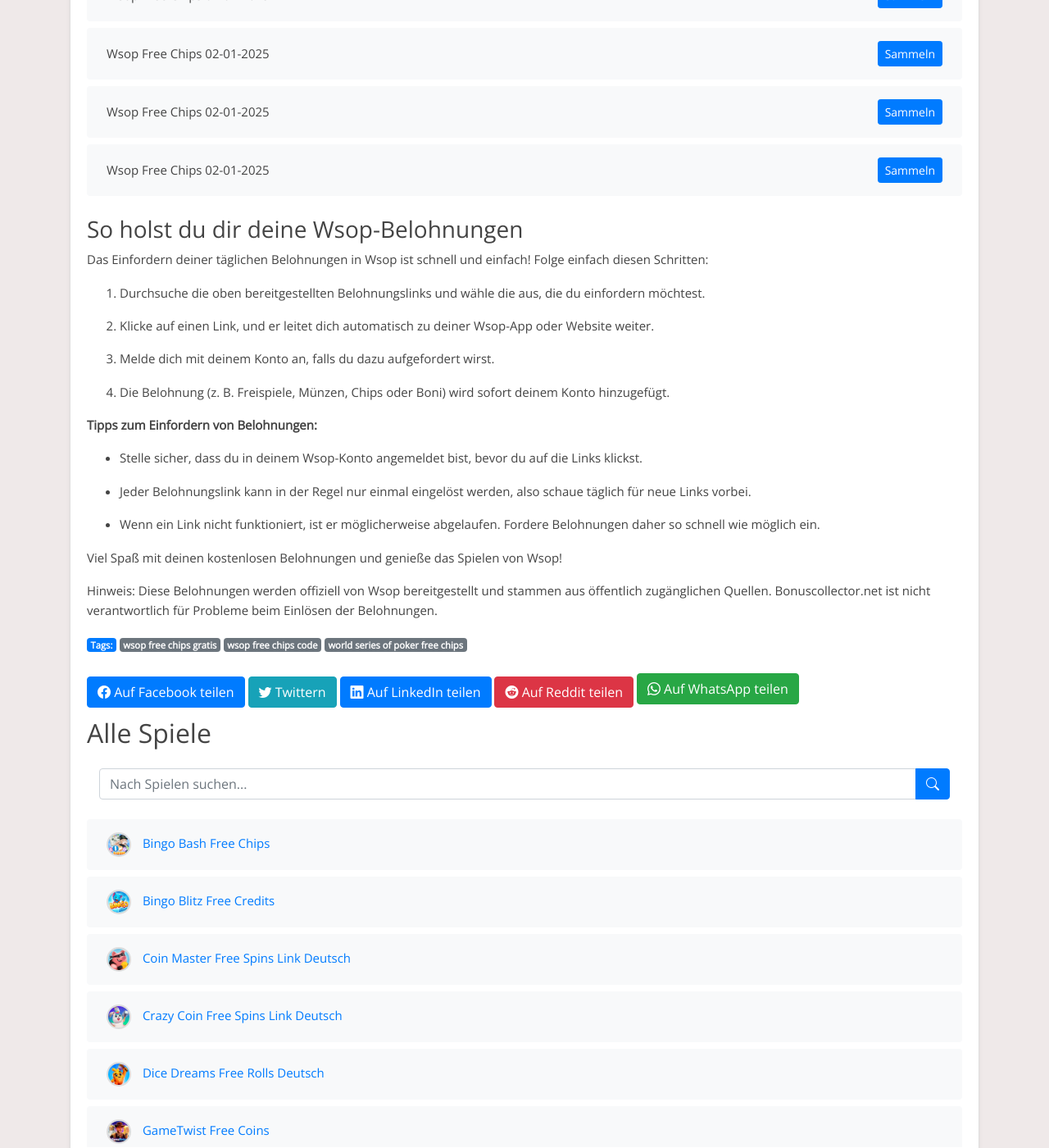
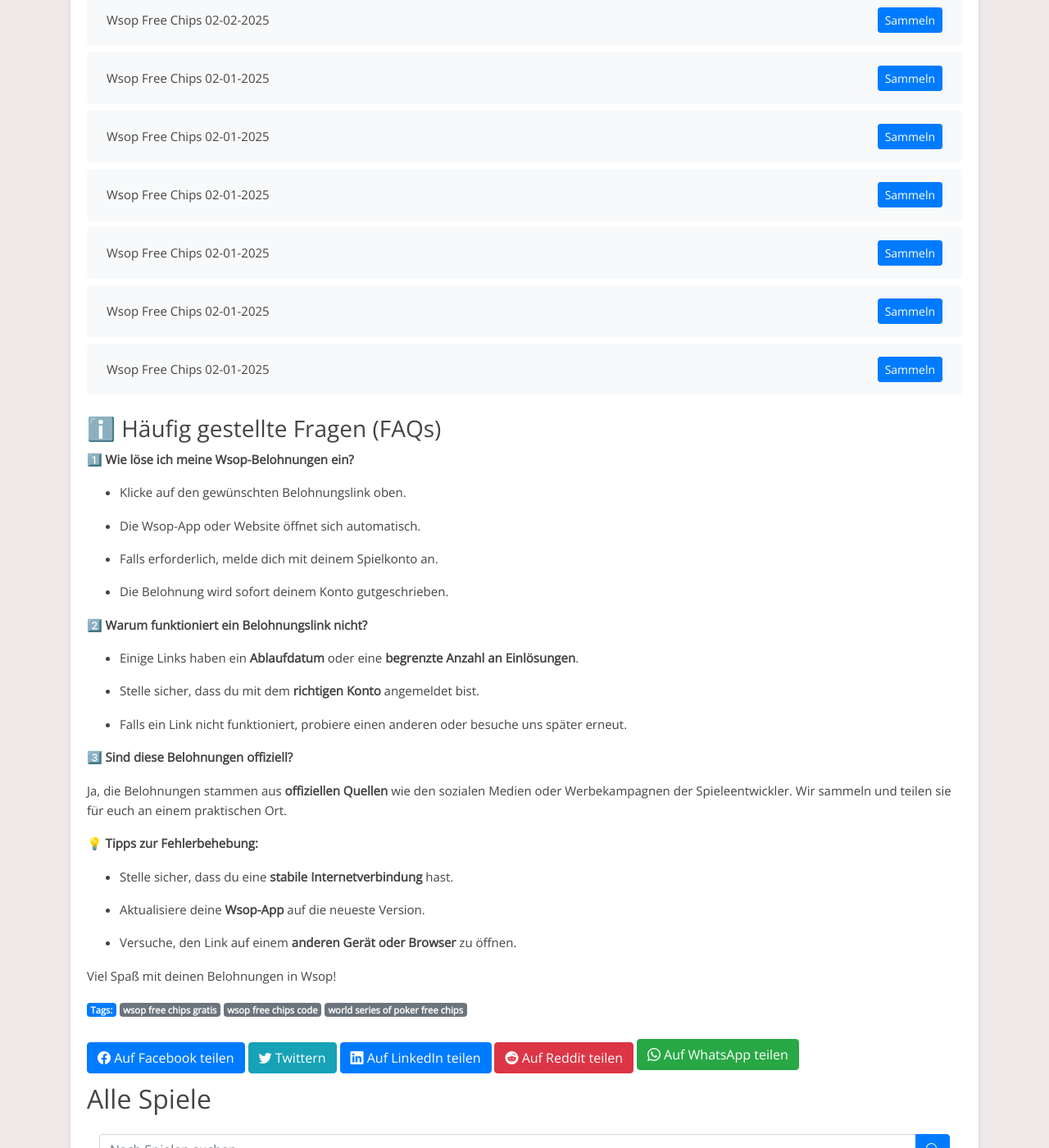
Before and after one commit to Prollad99/bs-de, a Jekyll site: the page built from _posts/2025-01-20-wsop.md, in a window 1280 px wide and 1400 px high, scrolled down 7477 px. Shown: the whole window at 82% size. Built offline with Jekyll 4.4.1, drawn with Linux system fonts in a browser that asks for light colours; some of the changed text lies outside the part shown.

Commit message:
Aktualisiere Inhalte für wsop

```diff
--- a/_includes/wsop_footer.html
+++ b/_includes/wsop_footer.html
@@ -1,27 +1,38 @@
-### So holst du dir deine Wsop-Belohnungen
+### ℹ️ Häufig gestellte Fragen (FAQs)
 
 
-Das Einfordern deiner täglichen Belohnungen in Wsop ist schnell und einfach! Folge einfach diesen Schritten:
+**1️⃣ Wie löse ich meine Wsop-Belohnungen ein?**
 
-1. Durchsuche die oben bereitgestellten Belohnungslinks und wähle die aus, die du einfordern möchtest.
+- Klicke auf den gewünschten Belohnungslink oben.
 
-2. Klicke auf einen Link, und er leitet dich automatisch zu deiner Wsop-App oder Website weiter.
+- Die Wsop-App oder Website öffnet sich automatisch.
 
-3. Melde dich mit deinem Konto an, falls du dazu aufgefordert wirst.
+- Falls erforderlich, melde dich mit deinem Spielkonto an.
 
-4. Die Belohnung (z. B. Freispiele, Münzen, Chips oder Boni) wird sofort deinem Konto hinzugefügt.
+- Die Belohnung wird sofort deinem Konto gutgeschrieben.
 
 
-**Tipps zum Einfordern von Belohnungen:**
+**2️⃣ Warum funktioniert ein Belohnungslink nicht?**
 
-- Stelle sicher, dass du in deinem Wsop-Konto angemeldet bist, bevor du auf die Links klickst.
+- Einige Links haben ein **Ablaufdatum** oder eine **begrenzte Anzahl an Einlösungen**.
 
-- Jeder Belohnungslink kann in der Regel nur einmal eingelöst werden, also schaue täglich für neue Links vorbei.
+- Stelle sicher, dass du mit dem **richtigen Konto** angemeldet bist.
 
-- Wenn ein Link nicht funktioniert, ist er möglicherweise abgelaufen. Fordere Belohnungen daher so schnell wie möglich ein.
+- Falls ein Link nicht funktioniert, probiere einen anderen oder besuche uns später erneut.
 
 
-Viel Spaß mit deinen kostenlosen Belohnungen und genieße das Spielen von Wsop!
+**3️⃣ Sind diese Belohnungen offiziell?**
+
+Ja, die Belohnungen stammen aus **offiziellen Quellen** wie den sozialen Medien oder Werbekampagnen der Spieleentwickler. Wir sammeln und teilen sie für euch an einem praktischen Ort.
 
 
-Hinweis: Diese Belohnungen werden offiziell von Wsop bereitgestellt und stammen aus öffentlich zugänglichen Quellen. Bonuscollector.net ist nicht verantwortlich für Probleme beim Einlösen der Belohnungen.
+**💡 Tipps zur Fehlerbehebung:**
+
+- Stelle sicher, dass du eine **stabile Internetverbindung** hast.
+
+- Aktualisiere deine **Wsop-App** auf die neueste Version.
+
+- Versuche, den Link auf einem **anderen Gerät oder Browser** zu öffnen.
+
+
+Viel Spaß mit deinen Belohnungen in Wsop!
--- a/_includes/wsop_post.html
+++ b/_includes/wsop_post.html
@@ -1,13 +1,29 @@
-Entdecke tägliche Wsop-Belohnungen!
+## Wsop – Tägliche Belohnungen & Tipps
 
 
-Bist du ein Fan von Wsop und möchtest dein Spielerlebnis verbessern? Du bist hier genau richtig! Diese Seite ist allen Wsop-Enthusiasten gewidmet, die täglich kostenlose Belohnungen einfordern möchten. Hier findest du die neuesten Links, um Freispiele, Münzen, Chips und andere spannende Boni zu sammeln, damit du das Spiel noch mehr genießen kannst.
+**Hol dir täglich exklusive Belohnungen für Wsop!** Wir stellen dir die neuesten Bonuslinks bereit, mit denen du Freispiele, Münzen, Chips und andere Belohnungen sammeln kannst.
 
 
-Wsop ist ein unterhaltsames Spiel, das von Millionen geliebt wird. Ob du höhere Level erreichen oder einfach nur den Nervenkitzel genießen möchtest – unsere täglichen Belohnungslinks halten dich im Spiel.
+### 🎮 Was ist Wsop?
+
+Wsop ist ein spannendes und unterhaltsames Spiel, das Millionen von Spielern weltweit begeistert. Es bietet tägliche Herausforderungen, Events und Belohnungen, die dein Spielerlebnis verbessern.
 
 
-Hinweis: Wsop ist eine kostenlose App, die ausschließlich zu Unterhaltungszwecken entwickelt wurde. Bonuscollector.net ist eine unabhängige Plattform und steht in keiner Verbindung zu den Entwicklern oder Eigentümern von Wsop.
+### 🏆 Warum solltest du Belohnungen einlösen?
+
+- **Mehr Spielzeit** – Genieße das Spiel ohne Unterbrechungen.
+
+- **Schneller Fortschritt** – Steige schneller auf und schalte neue Inhalte frei.
+
+- **Events optimal nutzen** – Einige Boni sind nur für kurze Zeit verfügbar!
 
 
-Schau täglich vorbei, um sicherzustellen, dass du keine Belohnung verpasst!
+### 💡 Pro Tipp:
+
+„Speichere deine Belohnungen für besondere Events oder Herausforderungen, um den maximalen Vorteil zu erzielen!“
+
+
+Bleib dran und sichere dir täglich deine Wsop-Belohnungen!
+
+
+*Hinweis: Bonuscollector.net steht in keiner Verbindung zu den Entwicklern von Wsop. Alle Links stammen aus offiziellen Quellen.*
```
